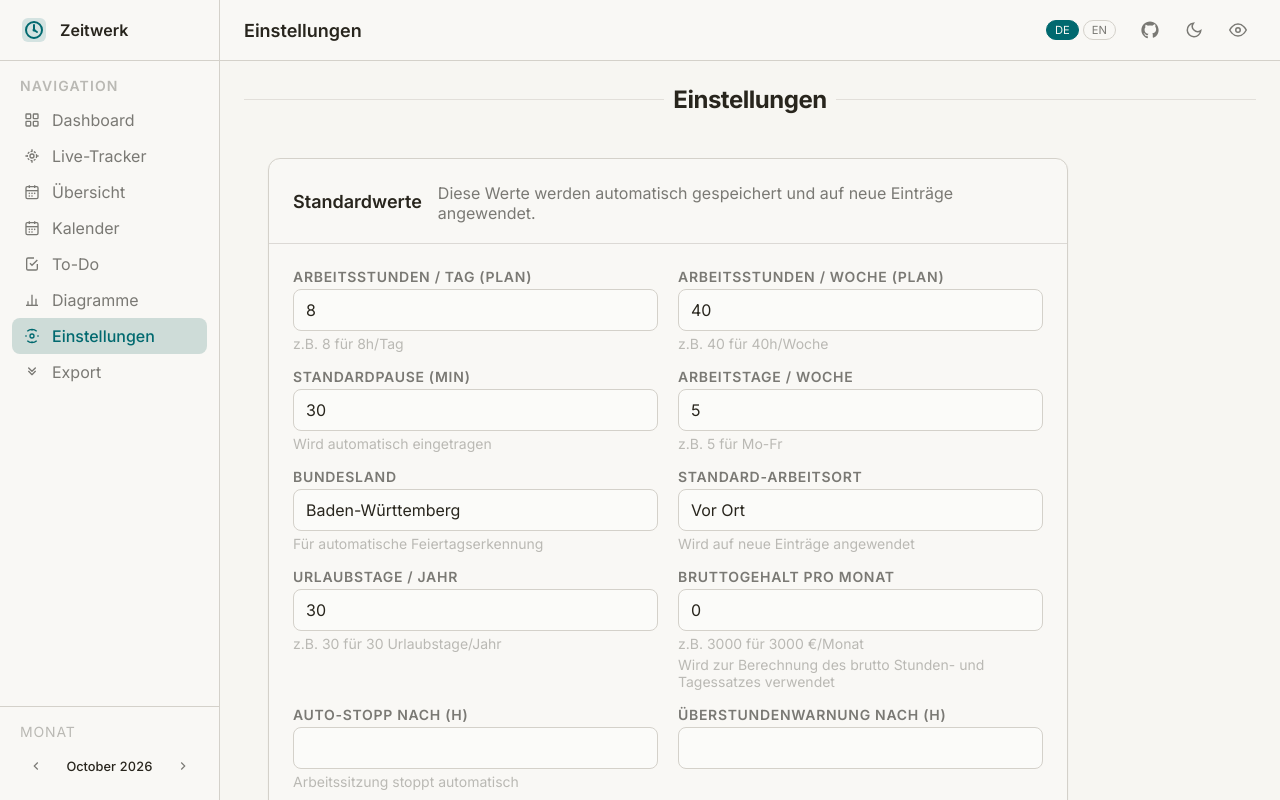
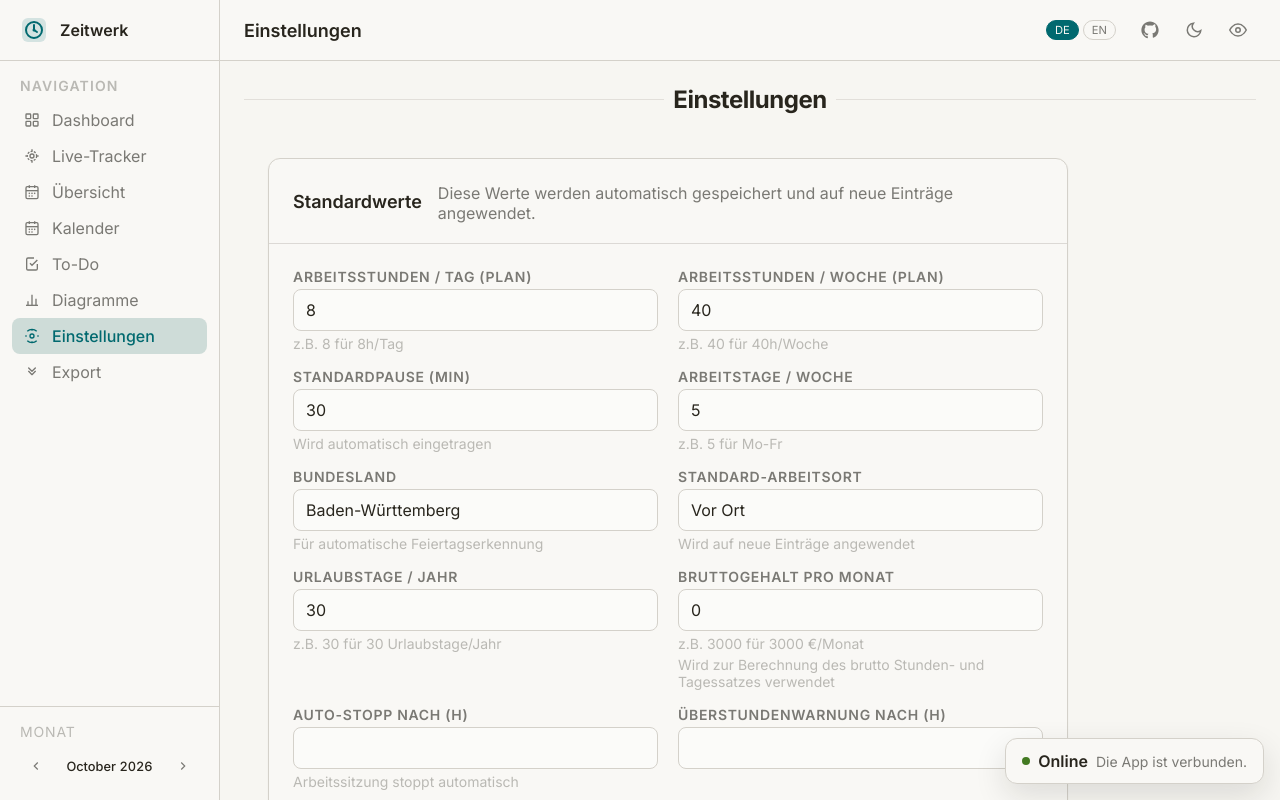
Before and after one commit to beri336/zeitwerk, a Vue app: page /#/settings in a window 1280 px wide. Built offline with nearby package versions, Linux system fonts and the light colour scheme.

Commit message:
feat(pwa): add PWA online and offline status

```diff
--- a/src/App.vue
+++ b/src/App.vue
@@ -12,7 +12,7 @@
 
     <AppBottomNav />
     <ToastList />
-    <PwaUpdatePrompt />
+    <PwaStatusBanner />
   </div>
 </template>
 
@@ -22,7 +22,7 @@ import AppSidebar from '@/components/layout/AppSidebar.vue'
 import AppTopbar from '@/components/layout/AppTopbar.vue'
 import AppBottomNav from '@/components/layout/AppBottomNav.vue'
 import ToastList from '@/components/ui/ToastList.vue'
-import PwaUpdatePrompt from '@/components/ui/PwaUpdatePrompt.vue'
+import PwaStatusBanner from '@/components/ui/PwaStatusBanner.vue'
 import { useAutoRecovery } from '@/composables/useRecovery'
 
 const isDark = ref(false)
--- /dev/null
+++ b/src/components/ui/PwaStatusBanner.vue
@@ -0,0 +1,158 @@
+<!-- src/components/ui/PwaStatusBanner.vue -->
+
+<template>
+    <div class="pwa-status-stack">
+        <div class="pwa-status-banner" :class="{ 'pwa-status-banner--offline': !isOnline }"
+            role="status" aria-live="polite">
+            <div class="pwa-status__text">
+                <span class="pwa-status__dot" aria-hidden="true"></span>
+                <span>{{ isOnline ? $t('pwa.online') : $t('pwa.offline') }}</span>
+                <span class="pwa-status__hint">
+                    {{ isOnline ? $t('pwa.online_hint') : $t('pwa.offline_hint') }}
+                </span>
+            </div>
+            <button v-if="!isOnline" class="btn btn-ghost btn-sm" type="button" @click="checkConnection">
+                {{ $t('pwa.check_connection') }}
+            </button>
+        </div>
+
+        <div v-if="needRefresh" class="pwa-status-banner pwa-update-banner" role="status" aria-live="polite">
+            <div class="pwa-status__text">
+                <svg width="16" height="16" viewBox="0 0 24 24" fill="none" stroke="currentColor"
+                    stroke-width="2" aria-hidden="true">
+                    <polyline points="23 4 23 10 17 10" />
+                    <path d="M20.49 15a9 9 0 1 1-2.12-9.36L23 10" />
+                </svg>
+                <span>{{ $t('pwa.new_version') }}</span>
+                <span class="pwa-status__hint">
+                    {{ isOnline ? $t('pwa.update_ready') : $t('pwa.update_waiting_online') }}
+                </span>
+            </div>
+            <div class="pwa-status__actions">
+                <button class="btn btn-primary btn-sm" type="button" :disabled="!isOnline || updating" @click="update">
+                    {{ updating ? $t('pwa.updating') : $t('pwa.update_now') }}
+                </button>
+                <button class="btn btn-ghost btn-sm" type="button" @click="dismissUpdate">
+                    {{ $t('pwa.later') }}
+                </button>
+            </div>
+        </div>
+    </div>
+</template>
+
+<script setup>
+import { useOnlineStatus } from '@/composables/useOnlineStatus'
+import { usePwaUpdate } from '@/composables/usePwaUpdate'
+
+const { isOnline } = useOnlineStatus()
+const { needRefresh, updating, update, checkForUpdates, dismissUpdate } = usePwaUpdate()
+
+async function checkConnection() {
+    if (navigator.onLine) {
+        isOnline.value = true
+        await checkForUpdates()
+        return
+    }
+
+    try {
+        await fetch(`${window.location.origin}/manifest.webmanifest`, {
+            cache: 'no-store',
+            signal: AbortSignal.timeout(5000),
+        })
+        isOnline.value = true
+        await checkForUpdates()
+    } catch (error) {
+        console.warn('[Zeitwerk] Connection check failed:', error)
+        isOnline.value = false
+    }
+}
+</script>
+
+<style scoped>
+.pwa-status-stack {
+    position: fixed;
+    right: var(--space-4);
+    bottom: var(--space-4);
+    z-index: 300;
+    display: flex;
+    flex-direction: column;
+    gap: var(--space-2);
+    max-width: min(620px, calc(100vw - var(--space-6) * 2));
+}
+
+.pwa-status-banner {
+    display: flex;
+    align-items: center;
+    justify-content: space-between;
+    gap: var(--space-4);
+    padding: var(--space-3) var(--space-4);
+    background: var(--color-surface);
+    border: 1px solid var(--color-border);
+    border-radius: var(--radius-lg);
+    box-shadow: var(--shadow-lg);
+}
+
+.pwa-status-banner--offline {
+    border-color: color-mix(in oklch, var(--color-gold) 35%, var(--color-border));
+}
+
+.pwa-status__text,
+.pwa-status__actions {
+    display: flex;
+    align-items: center;
+    gap: var(--space-2);
+}
+
+.pwa-status__text {
+    min-width: 0;
+    color: var(--color-text);
+    font-size: var(--text-sm);
+    font-weight: 600;
+}
+
+.pwa-status__hint {
+    color: var(--color-text-muted);
+    font-size: var(--text-xs);
+    font-weight: 400;
+}
+
+.pwa-status__dot {
+    width: 8px;
+    height: 8px;
+    flex-shrink: 0;
+    border-radius: 50%;
+    background: var(--color-success);
+}
+
+.pwa-status-banner--offline .pwa-status__dot {
+    background: var(--color-gold);
+}
+
+.pwa-update-banner {
+    flex-wrap: wrap;
+}
+
+@media (max-width: 767px) {
+    .pwa-status-stack {
+        right: var(--space-3);
+        bottom: calc(64px + env(safe-area-inset-bottom) + var(--space-3));
+        left: var(--space-3);
+        max-width: none;
+    }
+
+    .pwa-status-banner {
+        align-items: flex-start;
+        flex-direction: column;
+        gap: var(--space-3);
+    }
+
+    .pwa-status__actions {
+        width: 100%;
+    }
+
+    .pwa-status__actions .btn {
+        flex: 1;
+        justify-content: center;
+    }
+}
+</style>
--- /dev/null
+++ b/src/composables/useOnlineStatus.js
@@ -0,0 +1,34 @@
+// src/composables/useOnlineStatus.js
+
+import { ref, onMounted, onUnmounted } from 'vue'
+
+const isOnline = ref(typeof navigator === 'undefined' ? true : navigator.onLine)
+let listenerCount = 0
+
+function setOnline() {
+    isOnline.value = true
+}
+
+function setOffline() {
+    isOnline.value = false
+}
+
+export function useOnlineStatus() {
+    onMounted(() => {
+        if (listenerCount === 0) {
+            window.addEventListener('online', setOnline)
+            window.addEventListener('offline', setOffline)
+        }
+        listenerCount += 1
+    })
+
+    onUnmounted(() => {
+        listenerCount -= 1
+        if (listenerCount === 0) {
+            window.removeEventListener('online', setOnline)
+            window.removeEventListener('offline', setOffline)
+        }
+    })
+
+    return { isOnline }
+}
--- a/src/composables/usePwaUpdate.js
+++ b/src/composables/usePwaUpdate.js
@@ -1,4 +1,6 @@
-import { ref, watch } from 'vue'
+// src/composables/usePwaUpdate.js
+
+import { ref, watch, onMounted, onUnmounted } from 'vue'
 import { useRegisterSW } from 'virtual:pwa-register/vue'
 
 const needRefresh = ref(false)
@@ -27,21 +29,45 @@ export function usePwaUpdate() {
     }
 
     async function update() {
+        if (!navigator.onLine)
+            return false
+
         updating.value = true
         try {
             await updateServiceWorker?.(true)
+            return true
         } finally {
             updating.value = false
         }
     }
 
     async function checkForUpdates() {
-        if (!registration.value)
+        if (!registration.value || !navigator.onLine)
             return false
 
-        await registration.value.update()
-        return needRefresh.value
+        try {
+            await registration.value.update()
+            return needRefresh.value
+        } catch (error) {
+            console.error('[Zeitwerk] Update check failed:', error)
+            return false
+        }
     }
 
-    return { needRefresh, updating, update, checkForUpdates }
+    function dismissUpdate() {
+        needRefresh.value = false
+    }
+
+    let intervalId
+    const handleOnline = () => checkForUpdates()
+    onMounted(() => {
+        window.addEventListener('online', handleOnline)
+        intervalId = window.setInterval(checkForUpdates, 15 * 60 * 1000)
+    })
+    onUnmounted(() => {
+        window.removeEventListener('online', handleOnline)
+        window.clearInterval(intervalId)
+    })
+
+    return { needRefresh, updating, update, checkForUpdates, dismissUpdate }
 }
--- a/src/locales/de.json
+++ b/src/locales/de.json
@@ -89,7 +89,14 @@
         "error_no_date": "Bitte wähle ein Datum."
     },
     "pwa": {
+        "online": "Online",
+        "offline": "Offline",
+        "online_hint": "Die App ist verbunden.",
+        "offline_hint": "Die App läuft lokal weiter. Änderungen werden lokal gespeichert.",
+        "check_connection": "Verbindung prüfen",
         "new_version": "Neue Version verfügbar",
+        "update_ready": "Update kann jetzt installiert werden.",
+        "update_waiting_online": "Update wird installiert, sobald du wieder online bist.",
         "update_now": "Jetzt aktualisieren",
         "updating": "Wird aktualisiert…",
         "later": "Später",
--- a/src/locales/en.json
+++ b/src/locales/en.json
@@ -89,7 +89,14 @@
         "error_no_date": "Please select a date."
     },
     "pwa": {
+        "online": "Online",
+        "offline": "Offline",
+        "online_hint": "The app is connected.",
+        "offline_hint": "The app continues locally. Changes are saved locally.",
+        "check_connection": "Check connection",
         "new_version": "New version available",
+        "update_ready": "The update is ready to install.",
+        "update_waiting_online": "The update will install when you are online again.",
         "update_now": "Update now",
         "updating": "Updating…",
         "later": "Later",
```
